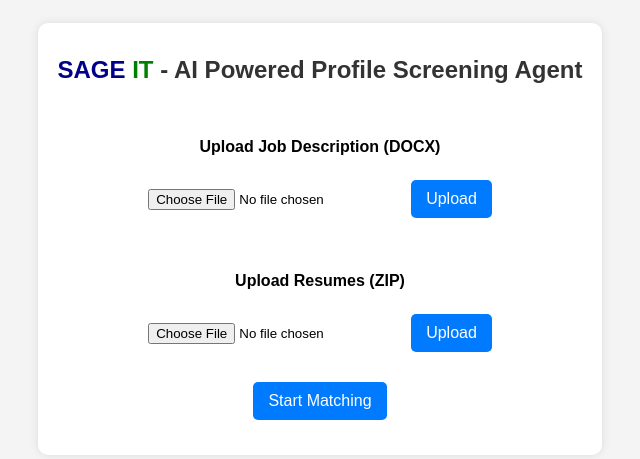
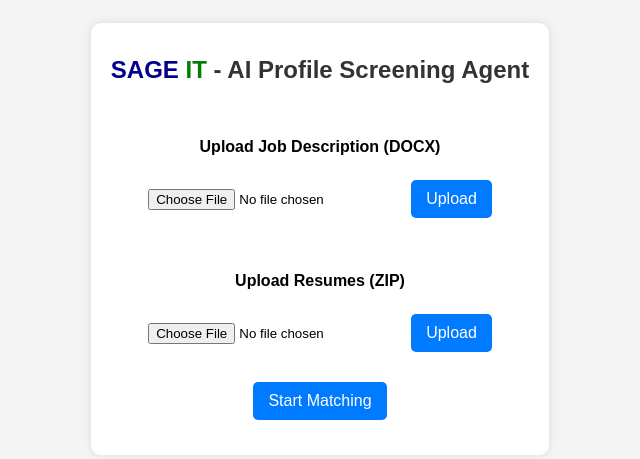
Before and after one commit to medepallipremchandu/resumefrontend, a React (Vite) app: page / in a window 1280 px wide. Shown: the part 211-670 px from the top of the page, without its empty margins (330-970 px from the left). Built offline with nearby package versions, Linux system fonts and the light colour scheme.

Commit message:
fourth commit

```diff
--- a/src/components/ResumeMatcher.jsx
+++ b/src/components/ResumeMatcher.jsx
@@ -79,7 +79,7 @@
   return (
     <div className="container">
       <ToastContainer />
-      <h2><span className="sage">SAGE</span> <span className="it">IT</span> - AI Powered Profile Screening Agent</h2>
+      <h2><span className="sage">SAGE</span> <span className="it">IT</span> - AI Profile Screening Agent</h2>
 
       <div className="upload-section">
         <h4>Upload Job Description (DOCX)</h4>
```
